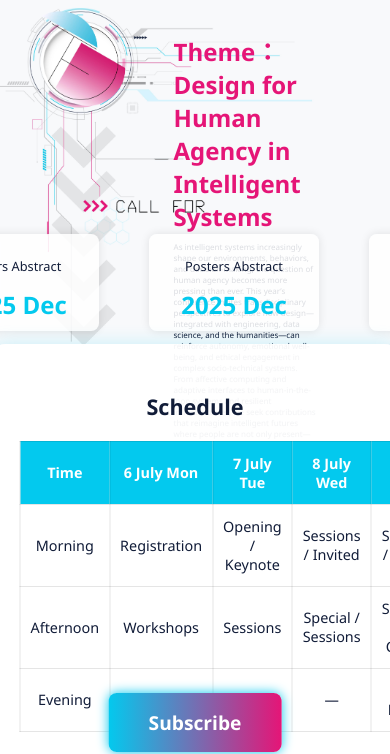
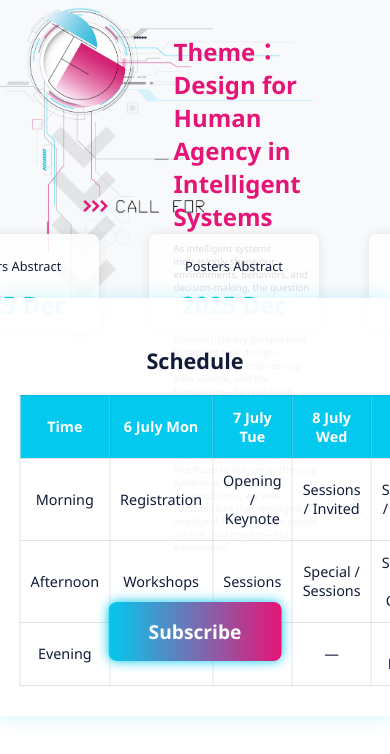
Before and after one commit to TE2026/website, a plain HTML site: page index.html in a window 390 px wide. Shown: the part 572-1326 px from the top of the page. Drawn offline with Linux system fonts and the light colour scheme.

Commit message:
Update index.html

```diff
--- a/index.html
+++ b/index.html
@@ -206,7 +206,7 @@
       }
 
       .theme-block p{
-        font-size: 0.5rem;
+        font-size: 0.6rem;
       }
 
       .callfor-block {
@@ -217,17 +217,17 @@
       .call-item {
         height: auto;
         font-size: 80%;
-        gap: 60%;
+        gap: 40%;
       }
 
       .schedule-section {
-        top: 40%;
+        top: 35%;
         width: 90%;
         font-size: 0.9rem;
       }
 
       .subscribe-button-wrapper {
-        top: 80%;
+        top: 70%;
       }
 
       .bg-img {
```
